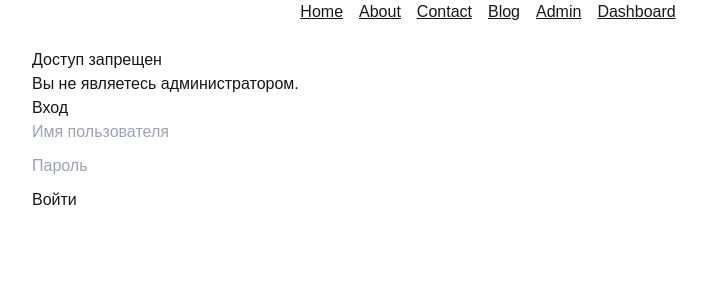
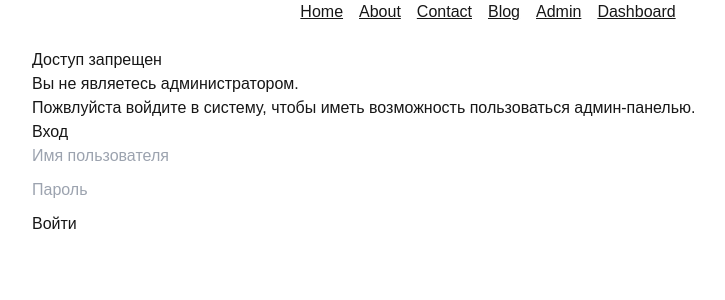
Before and after one commit to alex-yte/next-learn-app, a Next.js app: page /admin/dashboard in a window 1280 px wide. Shown: the top 300 px of the page, without its empty margins (152-877 px from the left). Built offline with nearby package versions, Linux system fonts and the light colour scheme.

Commit message:
fix: small adjustment for dashboard page

```diff
--- a/pages/admin/dashboard.tsx
+++ b/pages/admin/dashboard.tsx
@@ -9,6 +9,7 @@ export default function DashboardPage() {
       <main>
         <h1>Доступ запрещен</h1>
         <p>Вы не являетесь администратором.</p>
+        <p>Пожвлуйста войдите в систему, чтобы иметь возможность пользоваться админ-панелью.</p>
 
         <Login />
 
```
